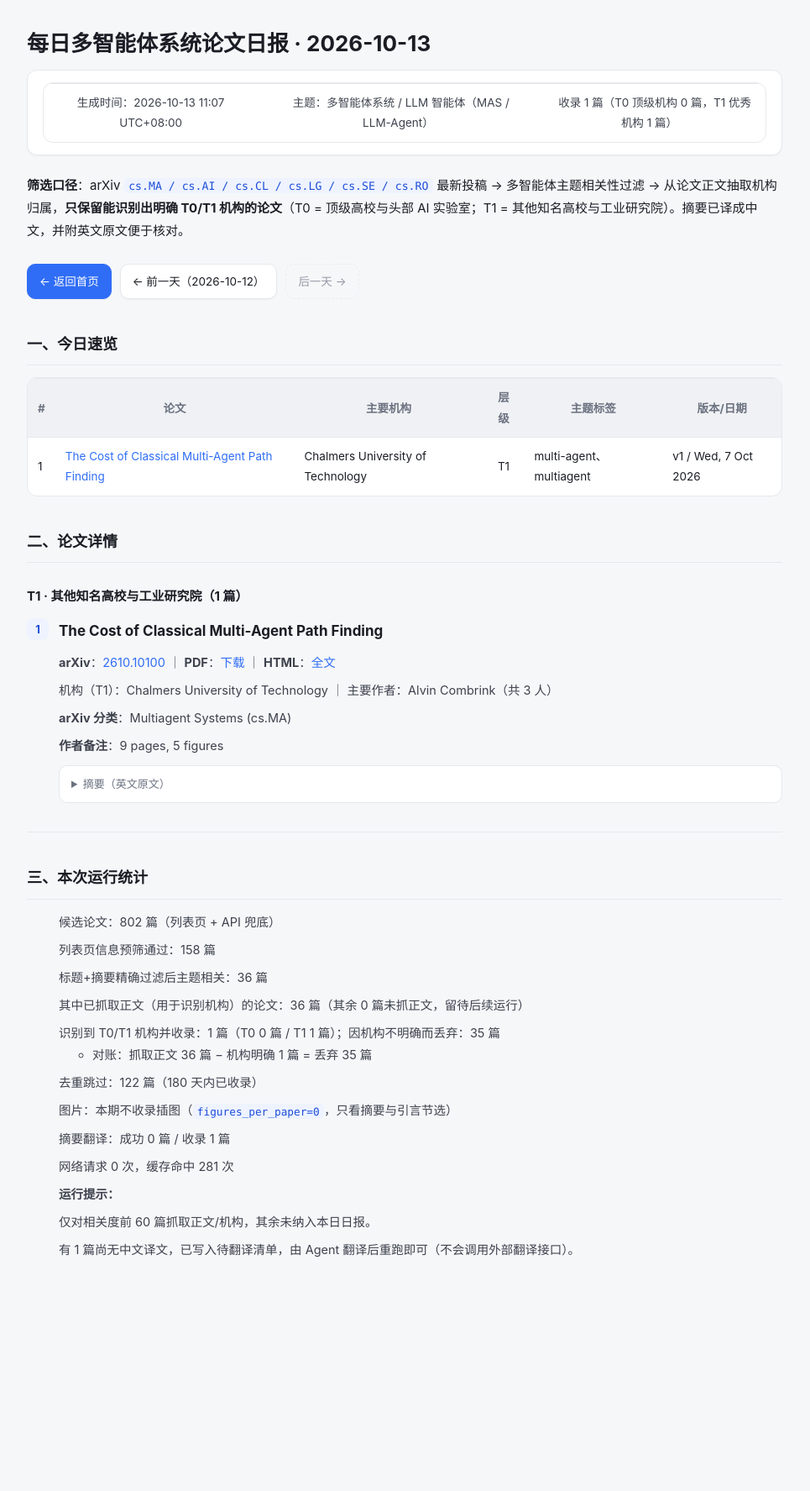
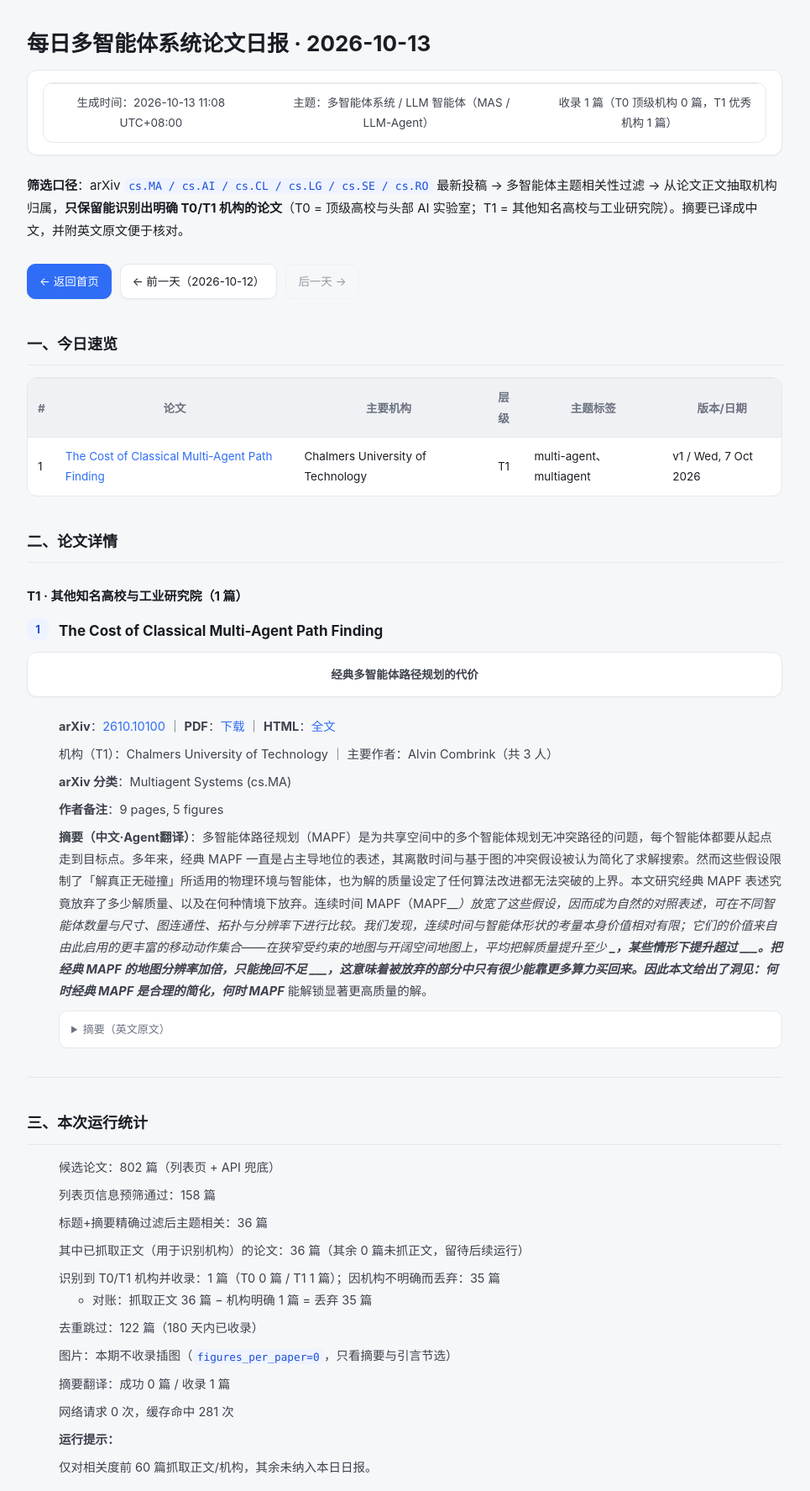
Before and after one commit to isaacveg/mas-daily, a Jekyll site: the page built from daily/2026-10-13.md, in a window 1280 px wide. Shown: the whole page at 84% size, without its empty margins (158-1123 px from the left). Built offline with Jekyll 4.4.1, drawn with Linux system fonts in a browser that asks for light colours; before the commit the page ends 1516 px from its top, so only the background shows below that.

Commit message:
report: 更新 2026-10-13 日报

```diff
--- a/daily/2026-10-13.md
+++ b/daily/2026-10-13.md
@@ -5,7 +5,7 @@ permalink: /daily/2026-10-13/
 ---
 # 每日多智能体系统论文日报 · 2026-10-13
 
-> 生成时间：2026-10-13 11:07 UTC+08:00　|　主题：多智能体系统 / LLM 智能体（MAS / LLM-Agent）　|　收录 1 篇（T0 顶级机构 0 篇，T1 优秀机构 1 篇）
+> 生成时间：2026-10-13 11:08 UTC+08:00　|　主题：多智能体系统 / LLM 智能体（MAS / LLM-Agent）　|　收录 1 篇（T0 顶级机构 0 篇，T1 优秀机构 1 篇）
 
 **筛选口径**：arXiv `cs.MA / cs.AI / cs.CL / cs.LG / cs.SE / cs.RO` 最新投稿 → 多智能体主题相关性过滤 → 从论文正文抽取机构归属，**只保留能识别出明确 T0/T1 机构的论文**（T0 = 顶级高校与头部 AI 实验室；T1 = 其他知名高校与工业研究院）。摘要已译成中文，并附英文原文便于核对。
 
@@ -23,10 +23,13 @@ permalink: /daily/2026-10-13/
 
 #### <span data-idx="1"></span>The Cost of Classical Multi-Agent Path Finding
 
+> **经典多智能体路径规划的代价**
+
 - **arXiv**：[2610.10100](https://arxiv.org/abs/2610.10100) ｜ **PDF**：[下载](https://arxiv.org/pdf/2610.10100) ｜ **HTML**：[全文](https://arxiv.org/html/2610.10100v1)
 - 机构（T1）：Chalmers University of Technology ｜ 主要作者：Alvin Combrink（共 3 人）
 - **arXiv 分类**：Multiagent Systems (cs.MA)
 - **作者备注**：9 pages, 5 figures
+- **摘要（中文·Agent翻译）**：多智能体路径规划（MAPF）是为共享空间中的多个智能体规划无冲突路径的问题，每个智能体都要从起点走到目标点。多年来，经典 MAPF 一直是占主导地位的表述，其离散时间与基于图的冲突假设被认为简化了求解搜索。然而这些假设限制了「解真正无碰撞」所适用的物理环境与智能体，也为解的质量设定了任何算法改进都无法突破的上界。本文研究经典 MAPF 表述究竟放弃了多少解质量、以及在何种情境下放弃。连续时间 MAPF（MAPF___）放宽了这些假设，因而成为自然的对照表述，可在不同智能体数量与尺寸、图连通性、拓扑与分辨率下进行比较。我们发现，连续时间与智能体形状的考量本身价值相对有限；它们的价值来自由此启用的更丰富的移动动作集合——在狭窄受约束的地图与开阔空间地图上，平均把解质量提升至少 ___，某些情形下提升超过 ___。把经典 MAPF 的地图分辨率加倍，只能挽回不足 ___，这意味着被放弃的部分中只有很少能靠更多算力买回来。因此本文给出了洞见：何时经典 MAPF 是合理的简化，何时 MAPF___ 能解锁显著更高质量的解。
 
 <details>
 <summary>摘要（英文原文）</summary>
@@ -53,4 +56,3 @@ Multi-Agent Path Finding (MAPF) is the problem of planning conflict-free paths f
 
 **运行提示：**
 - 仅对相关度前 60 篇抓取正文/机构，其余未纳入本日日报。
-- 有 1 篇尚无中文译文，已写入待翻译清单，由 Agent 翻译后重跑即可（不会调用外部翻译接口）。
```
